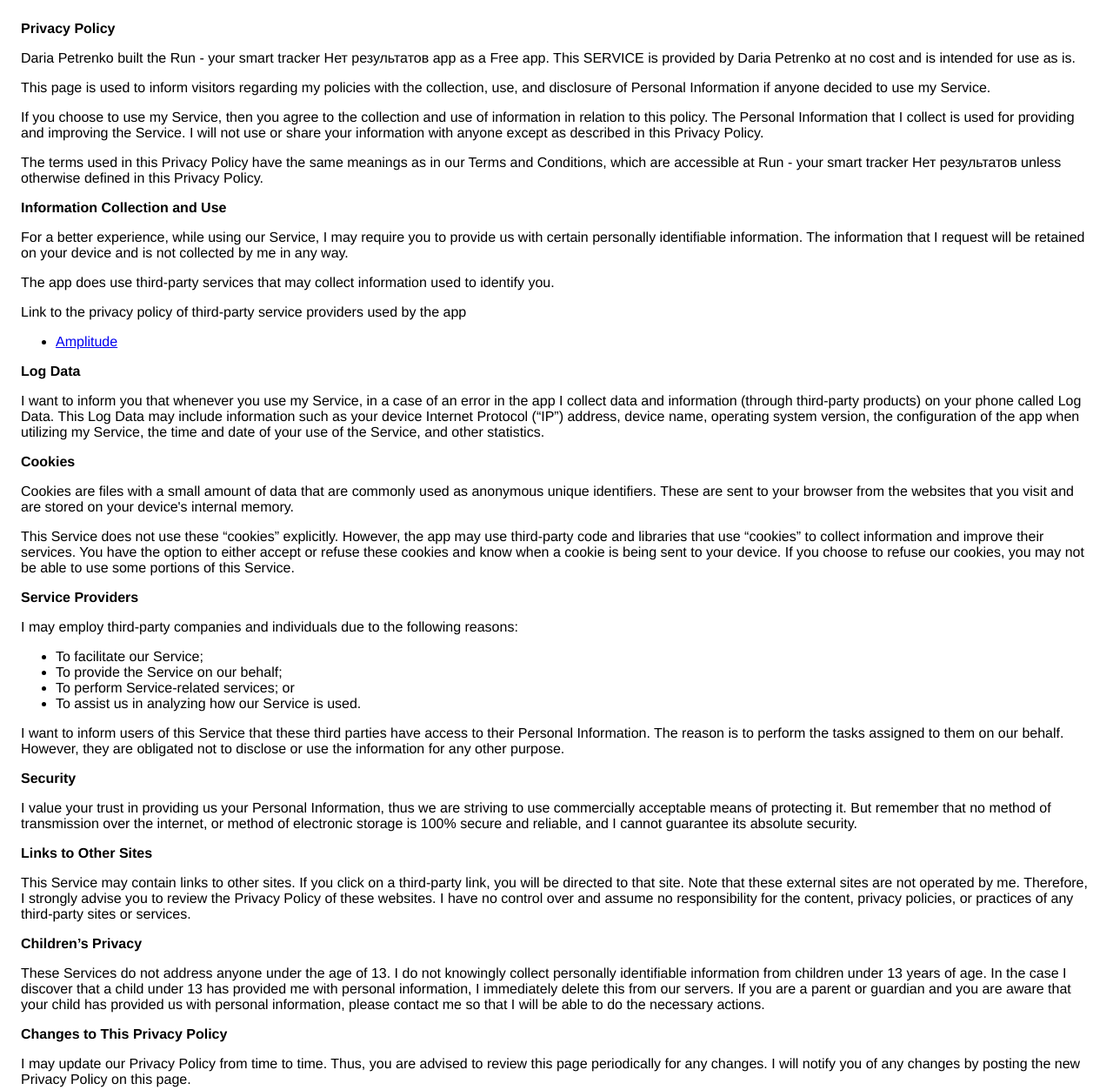
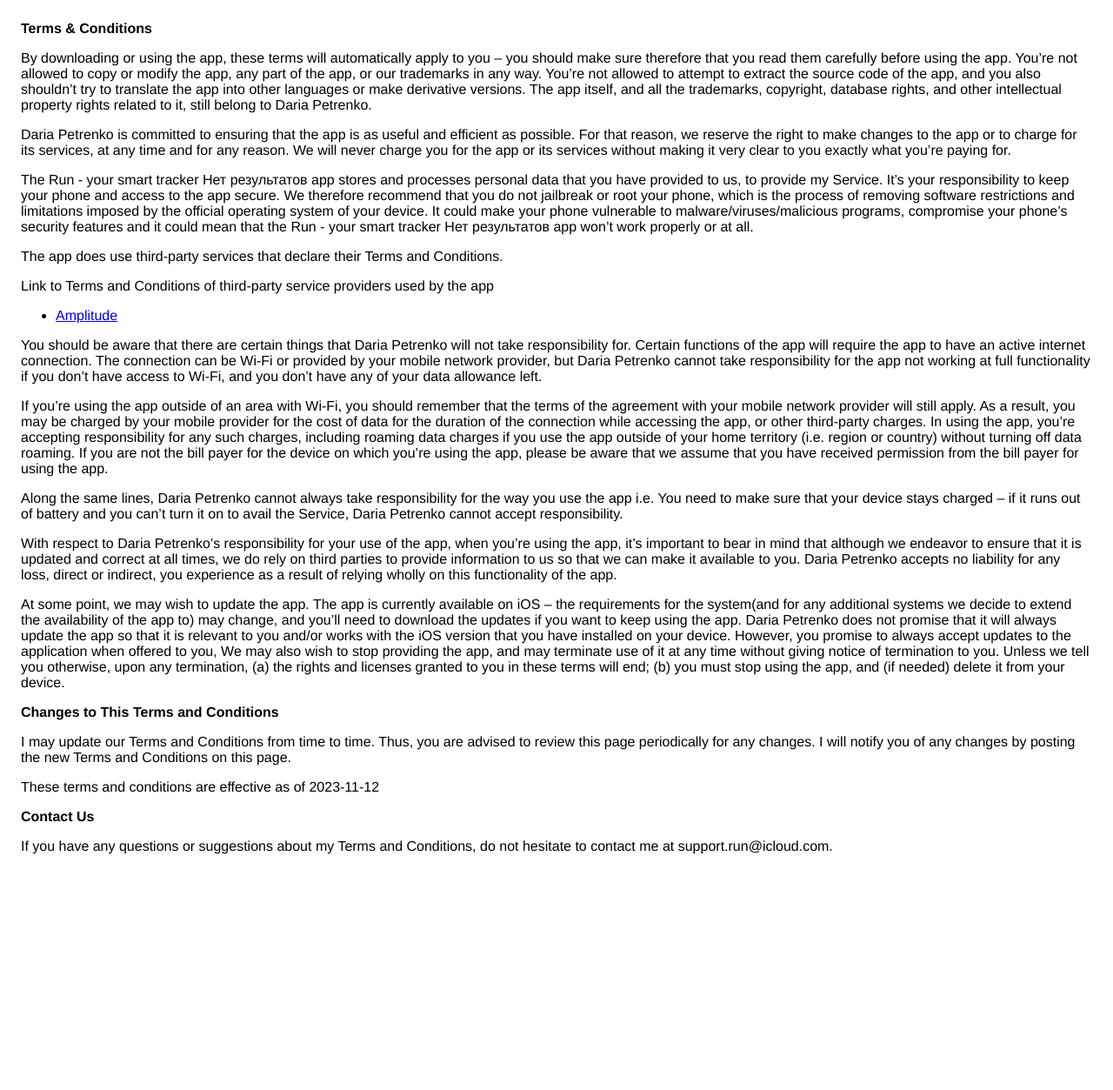
Before and after one commit to PetrenkoDaria/petrenkodaria.github.io, a plain HTML site: page TermOfService.html in a window 1280 px wide. Shown: the top 1253 px of the page at 87% size. After the commit the page ends 1022 px from the top, so only its background shows below. Drawn offline with Linux system fonts and the light colour scheme.

Commit message:
Update TermOfService.html

```diff
--- a/TermOfService.html
+++ b/TermOfService.html
@@ -3,107 +3,111 @@
     <head>
       <meta charset='utf-8'>
       <meta name='viewport' content='width=device-width'>
-      <title>Privacy Policy</title>
+      <title>Terms &amp; Conditions</title>
       <style> body { font-family: 'Helvetica Neue', Helvetica, Arial, sans-serif; padding:1em; } </style>
     </head>
     <body>
-    <strong>Privacy Policy</strong> <p>
-Daria Petrenko built the Run - your smart tracker Нет результатов app as
-a Free app. This SERVICE is provided by
-Daria Petrenko at no cost and is intended for use as
-is.
+    <strong>Terms &amp; Conditions</strong> <p>
+By downloading or using the app, these terms will
+automatically apply to you – you should make sure therefore
+that you read them carefully before using the app. You’re not
+allowed to copy or modify the app, any part of the app, or
+our trademarks in any way. You’re not allowed to attempt to
+extract the source code of the app, and you also shouldn’t try
+to translate the app into other languages or make derivative
+versions. The app itself, and all the trademarks, copyright,
+database rights, and other intellectual property rights related
+to it, still belong to Daria Petrenko.
 </p> <p>
-This page is used to inform visitors regarding my
-policies with the collection, use, and disclosure of Personal
-Information if anyone decided to use my Service.
+Daria Petrenko is committed to ensuring that the app is
+as useful and efficient as possible. For that reason, we
+reserve the right to make changes to the app or to charge for
+its services, at any time and for any reason. We will never
+charge you for the app or its services without making it very
+clear to you exactly what you’re paying for.
 </p> <p>
-If you choose to use my Service, then you agree to
-the collection and use of information in relation to this
-policy. The Personal Information that I collect is
-used for providing and improving the Service. I will not use or share your information with
-anyone except as described in this Privacy Policy.
+The Run - your smart tracker Нет результатов app stores and processes personal data that
+you have provided to us, to provide my
+Service. It’s your responsibility to keep your phone and
+access to the app secure. We therefore recommend that you do
+not jailbreak or root your phone, which is the process of
+removing software restrictions and limitations imposed by the
+official operating system of your device. It could make your
+phone vulnerable to malware/viruses/malicious programs,
+compromise your phone’s security features and it could mean
+that the Run - your smart tracker Нет результатов app won’t work properly or at all.
+</p> <div><p>
+The app does use third-party services that declare their
+Terms and Conditions.
 </p> <p>
-The terms used in this Privacy Policy have the same meanings
-as in our Terms and Conditions, which are accessible at
-Run - your smart tracker Нет результатов unless otherwise defined in this Privacy Policy.
-</p> <p><strong>Information Collection and Use</strong></p> <p>
-For a better experience, while using our Service, I
-may require you to provide us with certain personally
-identifiable information. The information that
-I request will be retained on your device and is not collected by me in any way.
-</p> <div><p>
-The app does use third-party services that may collect
-information used to identify you.
+Link to Terms and Conditions of third-party service
+providers used by the app
+</p> <ul><!----><!----><!----><!----><!----><!----><!----><!----><!----><!----><!----><!----><!----><!----><!----><!----><!----><!----><!----><!----><!----><li><a href="https://amplitude.com/terms" target="_blank" rel="noopener noreferrer">Amplitude</a></li><!----><!----><!----><!----><!----><!----><!----></ul></div> <p>
+You should be aware that there are certain things that
+Daria Petrenko will not take responsibility for. Certain
+functions of the app will require the app to have an active
+internet connection. The connection can be Wi-Fi or provided
+by your mobile network provider, but Daria Petrenko
+cannot take responsibility for the app not working at full
+functionality if you don’t have access to Wi-Fi, and you don’t
+have any of your data allowance left.
+</p> <p></p> <p>
+If you’re using the app outside of an area with Wi-Fi, you
+should remember that the terms of the agreement with your
+mobile network provider will still apply. As a result, you may
+be charged by your mobile provider for the cost of data for
+the duration of the connection while accessing the app, or
+other third-party charges. In using the app, you’re accepting
+responsibility for any such charges, including roaming data
+charges if you use the app outside of your home territory
+(i.e. region or country) without turning off data roaming. If
+you are not the bill payer for the device on which you’re
+using the app, please be aware that we assume that you have
+received permission from the bill payer for using the app.
 </p> <p>
-Link to the privacy policy of third-party service providers used
-by the app
-</p> <ul><!----><!----><!----><!----><!----><!----><!----><!----><!----><!----><!----><!----><!----><!----><!----><!----><!----><!----><!----><!----><!----><li><a href="https://amplitude.com/privacy" target="_blank" rel="noopener noreferrer">Amplitude</a></li><!----><!----><!----><!----><!----><!----><!----></ul></div> <p><strong>Log Data</strong></p> <p>
-I want to inform you that whenever you
-use my Service, in a case of an error in the app
-I collect data and information (through third-party
-products) on your phone called Log Data. This Log Data may
-include information such as your device Internet Protocol
-(“IP”) address, device name, operating system version, the
-configuration of the app when utilizing my Service,
-the time and date of your use of the Service, and other
-statistics.
-</p> <p><strong>Cookies</strong></p> <p>
-Cookies are files with a small amount of data that are
-commonly used as anonymous unique identifiers. These are sent
-to your browser from the websites that you visit and are
-stored on your device's internal memory.
+Along the same lines, Daria Petrenko cannot always take
+responsibility for the way you use the app i.e. You need to
+make sure that your device stays charged – if it runs out of
+battery and you can’t turn it on to avail the Service,
+Daria Petrenko cannot accept responsibility.
 </p> <p>
-This Service does not use these “cookies” explicitly. However,
-the app may use third-party code and libraries that use
-“cookies” to collect information and improve their services.
-You have the option to either accept or refuse these cookies
-and know when a cookie is being sent to your device. If you
-choose to refuse our cookies, you may not be able to use some
-portions of this Service.
-</p> <p><strong>Service Providers</strong></p> <p>
-I may employ third-party companies and
-individuals due to the following reasons:
-</p> <ul><li>To facilitate our Service;</li> <li>To provide the Service on our behalf;</li> <li>To perform Service-related services; or</li> <li>To assist us in analyzing how our Service is used.</li></ul> <p>
-I want to inform users of this Service
-that these third parties have access to their Personal
-Information. The reason is to perform the tasks assigned to
-them on our behalf. However, they are obligated not to
-disclose or use the information for any other purpose.
-</p> <p><strong>Security</strong></p> <p>
-I value your trust in providing us your
-Personal Information, thus we are striving to use commercially
-acceptable means of protecting it. But remember that no method
-of transmission over the internet, or method of electronic
-storage is 100% secure and reliable, and I cannot
-guarantee its absolute security.
-</p> <p><strong>Links to Other Sites</strong></p> <p>
-This Service may contain links to other sites. If you click on
-a third-party link, you will be directed to that site. Note
-that these external sites are not operated by me.
-Therefore, I strongly advise you to review the
-Privacy Policy of these websites. I have
-no control over and assume no responsibility for the content,
-privacy policies, or practices of any third-party sites or
-services.
-</p> <p><strong>Children’s Privacy</strong></p> <div><p>
-These Services do not address anyone under the age of 13.
-I do not knowingly collect personally
-identifiable information from children under 13 years of age. In the case
-I discover that a child under 13 has provided
-me with personal information, I immediately
-delete this from our servers. If you are a parent or guardian
-and you are aware that your child has provided us with
-personal information, please contact me so that
-I will be able to do the necessary actions.
-</p></div> <!----> <p><strong>Changes to This Privacy Policy</strong></p> <p>
-I may update our Privacy Policy from
-time to time. Thus, you are advised to review this page
+With respect to Daria Petrenko’s responsibility for your
+use of the app, when you’re using the app, it’s important to
+bear in mind that although we endeavor to ensure that it is
+updated and correct at all times, we do rely on third parties
+to provide information to us so that we can make it available
+to you. Daria Petrenko accepts no liability for any
+loss, direct or indirect, you experience as a result of
+relying wholly on this functionality of the app.
+</p> <p>
+At some point, we may wish to update the app. The app is
+currently available on iOS – the requirements for the
+system(and for any additional systems we
+decide to extend the availability of the app to) may change,
+and you’ll need to download the updates if you want to keep
+using the app. Daria Petrenko does not promise that it
+will always update the app so that it is relevant to you
+and/or works with the iOS version that you have
+installed on your device. However, you promise to always
+accept updates to the application when offered to you, We may
+also wish to stop providing the app, and may terminate use of
+it at any time without giving notice of termination to you.
+Unless we tell you otherwise, upon any termination, (a) the
+rights and licenses granted to you in these terms will end;
+(b) you must stop using the app, and (if needed) delete it
+from your device.
+</p> <p><strong>Changes to This Terms and Conditions</strong></p> <p>
+I may update our Terms and Conditions
+from time to time. Thus, you are advised to review this page
 periodically for any changes. I will
-notify you of any changes by posting the new Privacy Policy on
-this page.
-</p> <p>This policy is effective as of 2023-11-12</p> <p><strong>Contact Us</strong></p> <p>
+notify you of any changes by posting the new Terms and
+Conditions on this page.
+</p> <p>
+These terms and conditions are effective as of 2023-11-12
+</p> <p><strong>Contact Us</strong></p> <p>
 If you have any questions or suggestions about my
-Privacy Policy, do not hesitate to contact me at support.run@icloud.com.
+Terms and Conditions, do not hesitate to contact me
+at support.run@icloud.com.
 </p>
     </body>
     </html>
```
